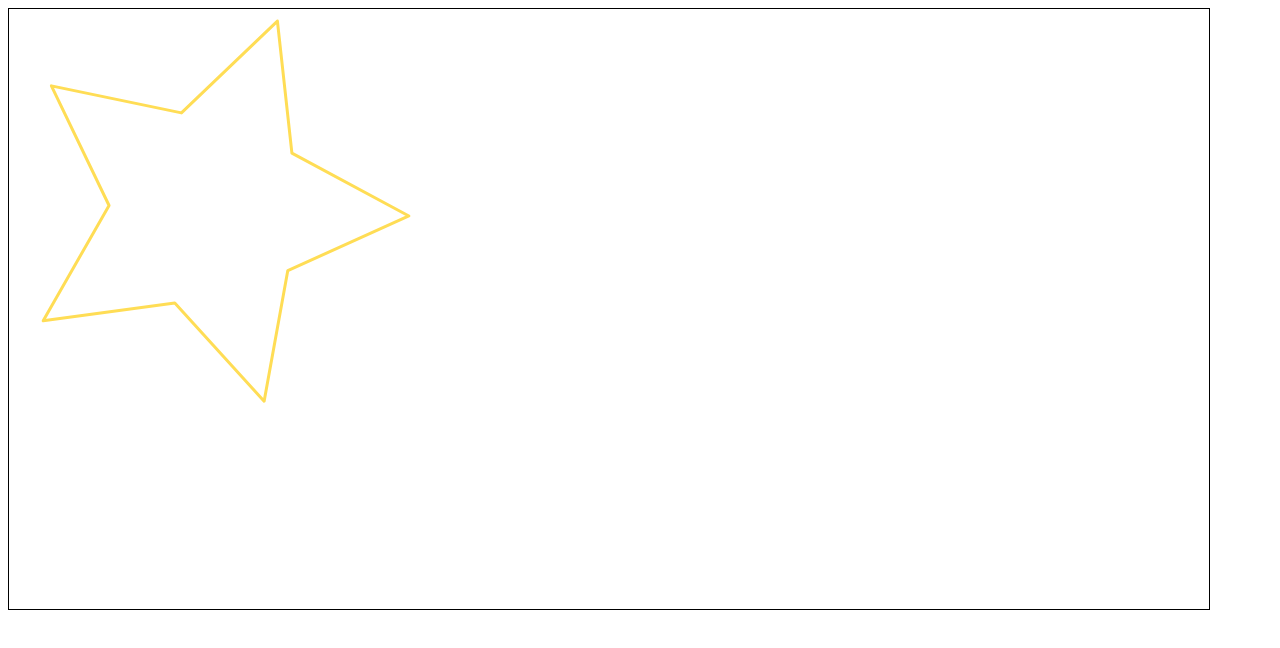
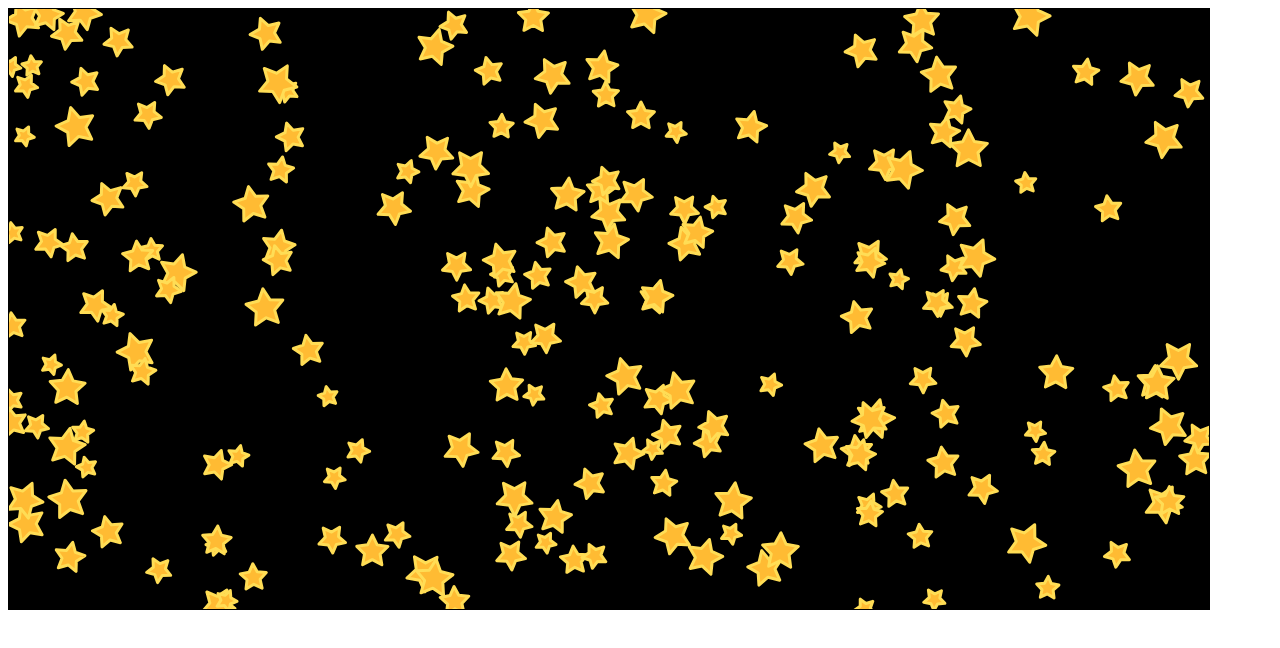
Before and after one commit to xushuo/canvas_V2, a website: page src/index.html in a window 1280 px wide. Drawn offline with Linux system fonts and the light colour scheme.

Commit message:
绘制星空

```diff
--- a/src/index.html
+++ b/src/index.html
@@ -24,15 +24,30 @@
     canvas.width = 1200;
     canvas.height = 600;
 
+
     if (context) {
        // context.lineCap = "butt(default)/round/square";//线条两端的样式
        // context.lineJoin="miter(default)/bevel/bound";//线条相交时样式，拐角。
        // context.miterLimit=10;//当使用miter时，内外角长度。超过即显示为bevel
+       // context.save();保存canvas绘图状态
+       // context.restore();还原canvas绘图状态； 两个同时出现。
+       // context.scale(sx,sy);缩放包含context所有状态。
+       // context.translate(x,y);
+       // context.rotate(deg);
 
 
 
+        context.fillStyle="black";
+        context.fillRect(0,0,canvas.width,canvas.height);
 
-        drawStar(context,100,200,200,200,20);
+        for(var i=0,len=200; i<len; i++){
+            var r = Math.random()*10+10;
+            var x = Math.random()*canvas.width;
+            var y = Math.random()*canvas.height;
+            var a = Math.random()*360;
+            drawStar(context,r/2.0,r,x,y,a);
+        }
+
 
     }
     function drawStar(context,r,R,x,y,rot) {
@@ -48,6 +63,8 @@
         context.strokeStyle="#fd5";
         context.lineWidth=3;
         context.lineJoin="round";
+
+        context.fill();
         context.stroke();
     }
 
```
